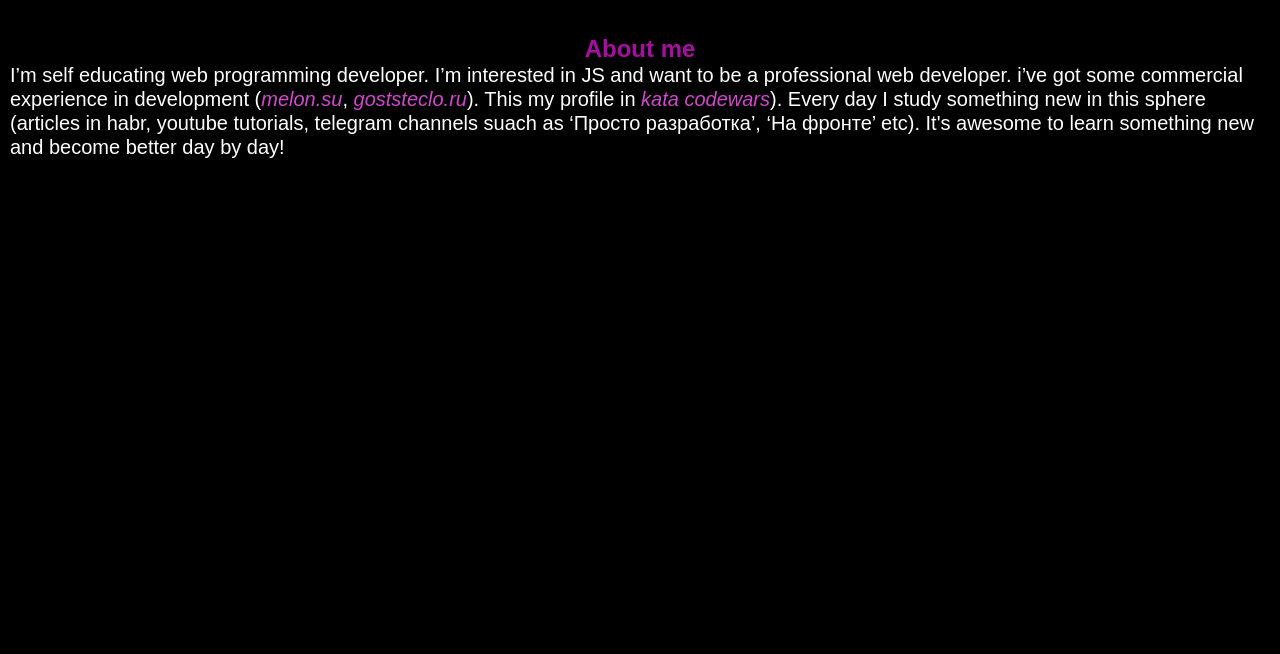
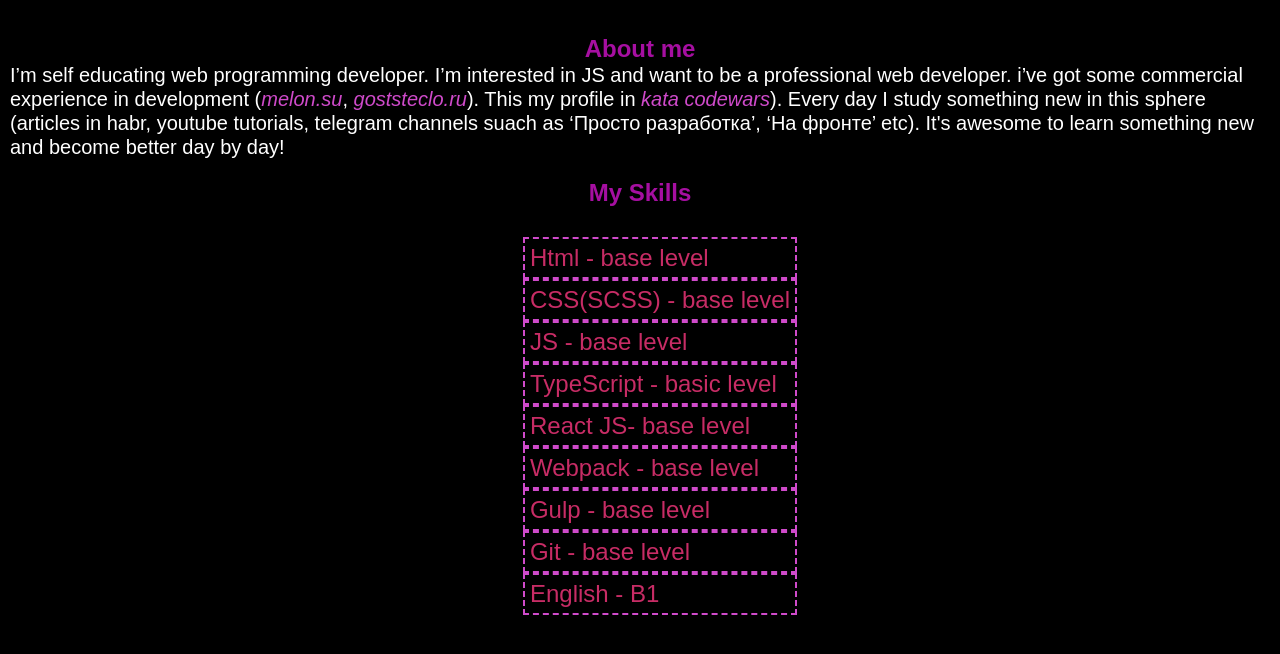
Before and after one commit to sergJess/rsschool-cv, a plain HTML site: page index.html in a window 1280 px wide. Shown: the part 154-808 px from the top of the page. Drawn offline with Linux system fonts and the light colour scheme.

Commit message:
feat: add section skills, markup and styles for it

```diff
--- a/css/style.css
+++ b/css/style.css
@@ -29,7 +29,7 @@ h1{
 }
 .wrapper{
   margin: 0 auto;
-  max-width: 160rem;
+  max-width: 150rem;
 }
 .section-title{
   font-size: 2.4rem;
@@ -39,6 +39,7 @@ h1{
 .header, .section{
   padding:1rem;
 }
+/*Personal data section*/
 .personal-data{
   display: flex;
   justify-content: space-evenly;
@@ -56,6 +57,8 @@ h1{
   color:#cf4aca;
   font-style: italic;
 }
+
+/*About me section*/
 .about-me__text{
   padding: 1rem, 4rem;
   font-size: 2rem;
@@ -69,3 +72,17 @@ h1{
 .projects__link:hover{
   color:#ede177;
 }
+
+/*My skills section*/
+.my-skills{
+  display: flex;
+  justify-content: center;
+  align-items: center;
+  padding: 2rem;
+}
+.skills__list{
+  font-size: 2.4rem;
+  color: #c72c65;
+  padding: 0.5rem;
+  border: 2px dashed #cf4aca;
+}
--- a/index.html
+++ b/index.html
@@ -30,5 +30,23 @@
 </p>
     </div>
   </section>
+  <section class="skills section">
+    <div class="wrapper">
+      <h2 class="section-title">My Skills</h2>
+      <div class="my-skills">
+        <ul class="skills-list">
+        <li class="skills__list">Html - base level</li>
+        <li class="skills__list">CSS(SCSS) - base level</li>
+        <li class="skills__list">JS - base level</li>
+        <li class="skills__list">TypeScript - basic level</li>
+        <li class="skills__list">React JS- base level</li>
+        <li class="skills__list">Webpack - base level</li>
+        <li class="skills__list">Gulp - base level</li>
+        <li class="skills__list">Git - base level</li>
+        <li class="skills__list">English - B1</li>
+      </ul>
+      </div>
+    </div>
+  </section>
 </body>
 </html>
```
